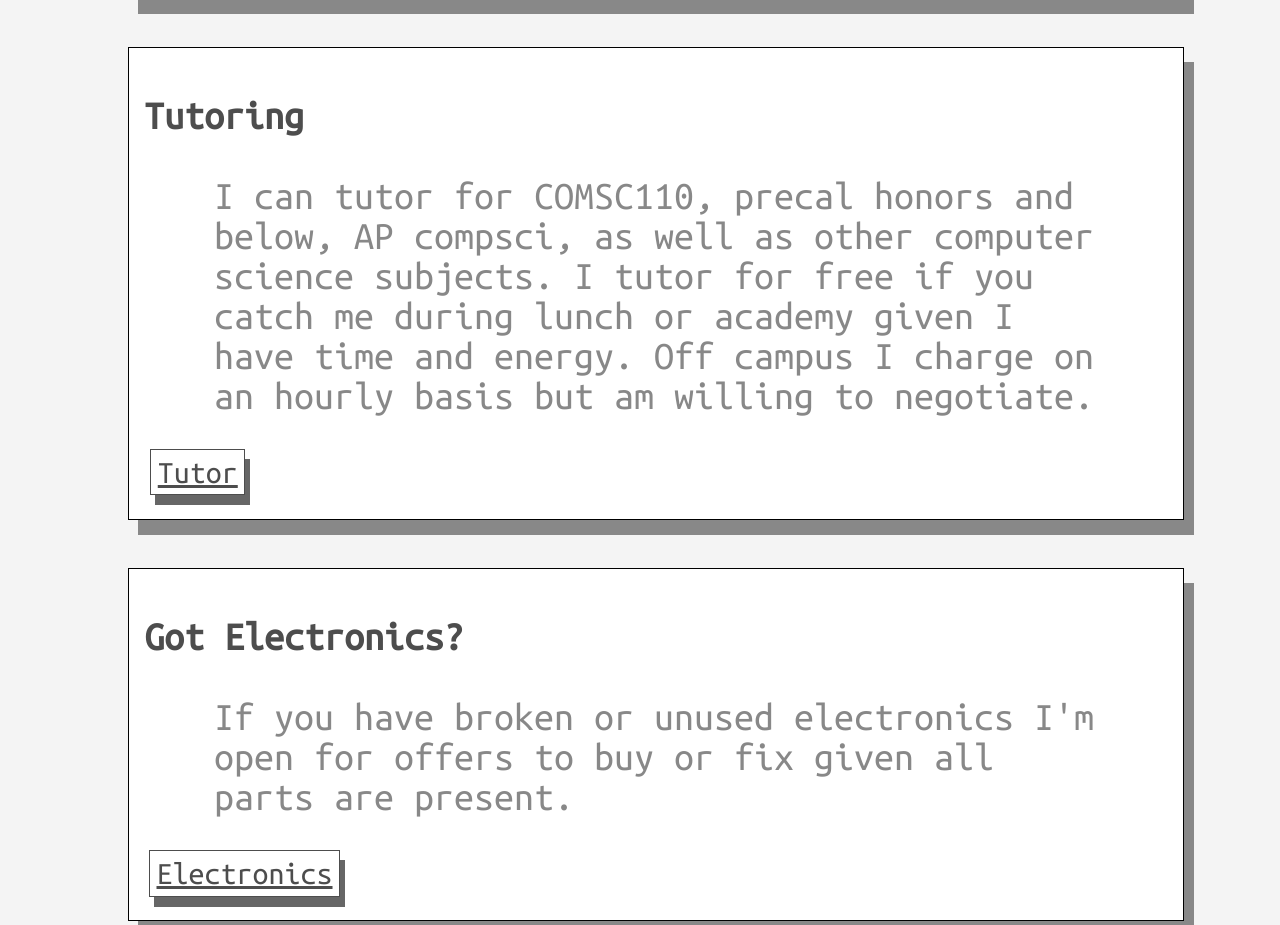
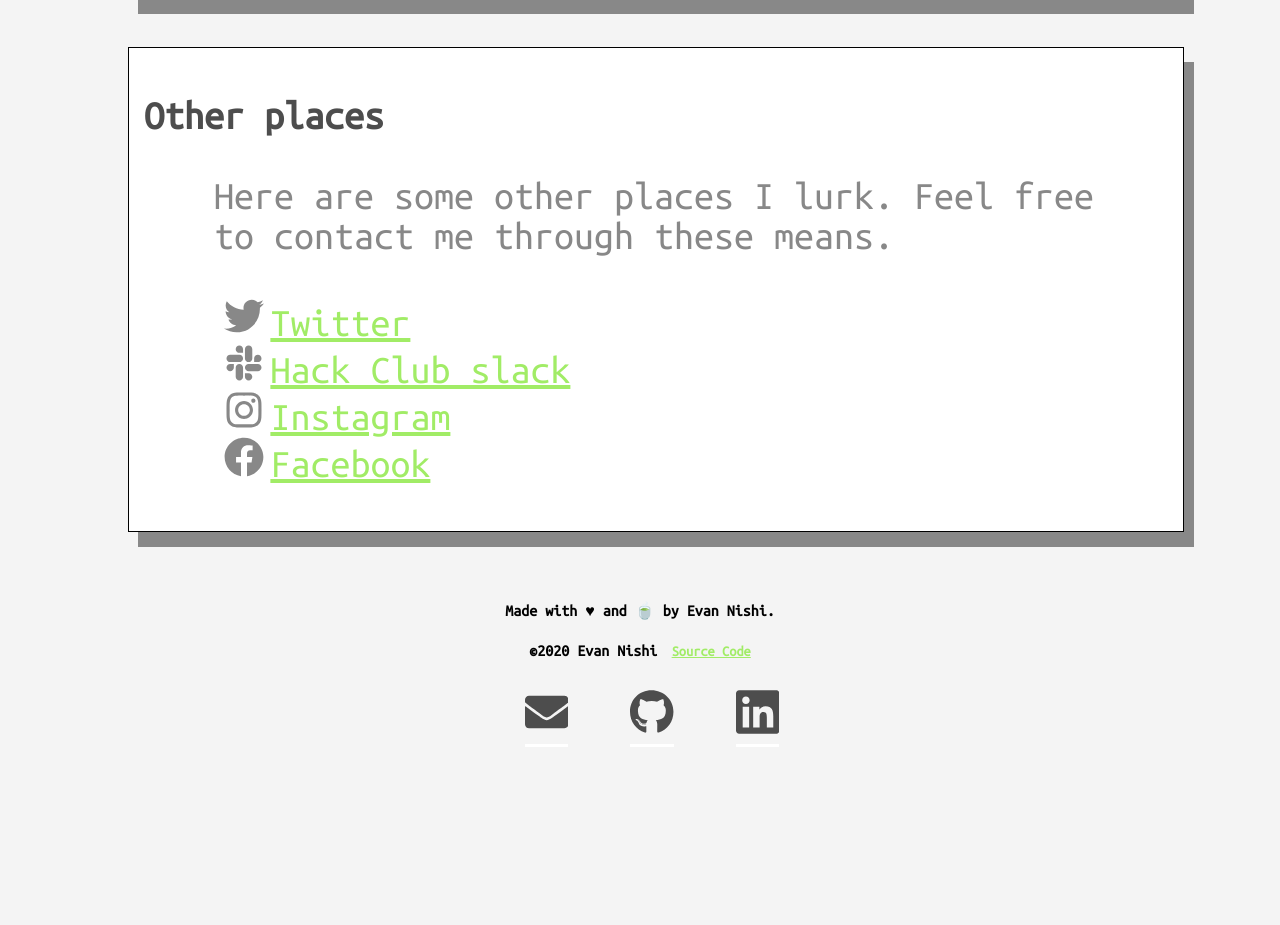
Before and after one commit to Evan-Nishi/personal-site-v2, a Next.js app: page /contact in a window 1280 px wide. Shown: the part 1107-2032 px from the top of the page. After the commit the page ends 1870 px from the top, so only its background shows below. Built offline with nearby package versions, Linux system fonts and the light colour scheme.

Commit message:
updated contact info/resume

```diff
--- a/src/components/Footer.tsx
+++ b/src/components/Footer.tsx
@@ -12,7 +12,7 @@ export default class Footer extends React.Component{
                 <div id="links">
                     <a href="mailto:evan@evannishi.me"><FaEnvelope size="4em" className="icon"/></a>
                     <a href="https://github.com/Evan-Nishi"><FaGithub size="4em" className="icon"/></a>
-                    <a href="https://www.linkedin.com/in/evan-nishi-804a85183/"><FaLinkedin size="4em" className="icon"/></a>
+                    <a href="https://www.linkedin.com/in/evan-nishi/"><FaLinkedin size="4em" className="icon"/></a>
                 </div>
 
                 <br className="spacer"/>
--- a/src/pages/contact.tsx
+++ b/src/pages/contact.tsx
@@ -42,34 +42,6 @@ export default class Contact extends React.Component{
                 <br/>
                 <br/>
                 <Card>
-                    <h2>Tutoring</h2>
-                    <p>
-                        I can tutor for COMSC110, precal honors and below, AP compsci, as well as other
-                        computer science subjects.  I tutor for free if you catch me during lunch or
-                        academy given I have time and energy.  Off campus I charge on an hourly basis but
-                        am willing to negotiate.
-                    </p>
-                    <div className="contactButton">
-                        <Button href="/coming-soon">Tutor</Button>
-                    </div>
-                </Card>
-                <br/>
-                <br/>
-                <br/>
-                <Card>
-                    <h2>Got Electronics?</h2>
-                    <p>
-                        If you have broken or unused electronics I'm open for offers
-                        to buy or fix given all parts are present.
-                    </p>
-                    <div className="contactButton">
-                        <Button href="/coming-soon">Electronics</Button>
-                    </div>
-                </Card>
-                <br/>
-                <br/>
-                <br/>
-                <Card>
                     <h2>Other places</h2>
                     <p>Here are some other places I lurk.  Feel free to contact me through these means.</p>
                     <div className="indented">
--- a/src/pages/index.tsx
+++ b/src/pages/index.tsx
@@ -22,7 +22,7 @@ export default class Index extends React.Component {
                     <img src="/topbar2.png" id="SmolBar" className="animated slideInRight"/>
                 </div>
                 <Header>
-                    <Button href="/Evan-Nishi-resume.pdf">Resume</Button>
+                    <Button href="/Evan-Nishi-Resume.pdf">Resume</Button>
                     <Button href="/contact">Contact</Button>
                     <Button href="/about">About</Button>
                 </Header>
```
Also changed, not shown: 1 other file (tests, documents, lock files or other folders).
